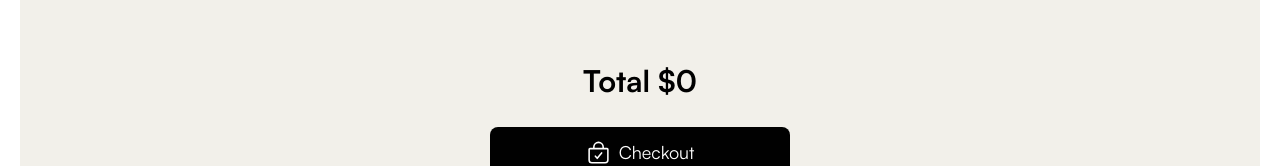
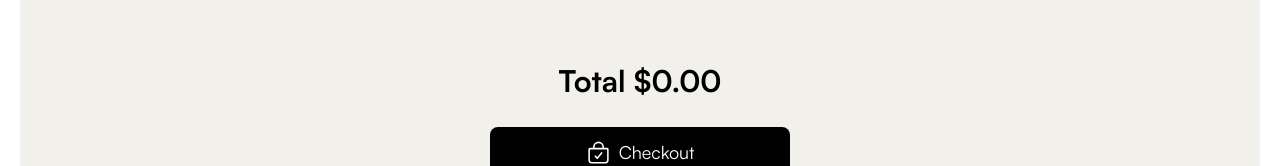
Before and after one commit to anurpeljto/store-frontend, a React (Vite) app in the folder frontend/: page /cart in a window 1280 px wide. Shown: the part 211-377 px from the top of the page. Built offline with nearby package versions, Linux system fonts and the light colour scheme.

Commit message:
Add cart total calculator

```diff
--- a/frontend/src/components/Cart/CartListing.jsx
+++ b/frontend/src/components/Cart/CartListing.jsx
@@ -4,7 +4,7 @@ import { CiSquareMinus } from "react-icons/ci";
 import { increaseQuantity, decreaseQuantity } from '../../redux/cart/cartSlice';
 import { useDispatch } from 'react-redux';
 
-const CartListing = ({product, setPrice}) => {
+const CartListing = ({product}) => {
     const dispatch = useDispatch();
     const handleIncreaseQuantity = () => {
         dispatch(increaseQuantity({product}));
@@ -12,13 +12,9 @@ const CartListing = ({product, setPrice}) => {
     const handleDecreaseQuantity = () => {
         dispatch(decreaseQuantity({product}));
     }
-
-    useEffect(() => {
-        setPrice += total
-    }, [product.quantity])
-
-    const taxes = Number((10/100 * (product.quantity * 99.99)).toFixed(2))
-    const total = ((product.quantity*99.99) + taxes).toFixed(2);
+    const price = product.price.split('$')[1];
+    const taxes = Number((10/100 * (product.quantity * price)).toFixed(2))
+    const total = ((product.quantity*price) + taxes).toFixed(2);
   return (
     <div className='bg-cream grid grid-cols-2 grid-rows-auto sm:grid-flow-col items-top justify-between py-10 border-b-2 border-blackTheme sm:w-[900px]'>
         {/* image of product */}
@@ -42,7 +38,7 @@ const CartListing = ({product, setPrice}) => {
         </div>
 
         <div className='sm:grid hidden grid-cols-1 items-between justify-start col-start-3 gap-5 grid-flow-row w-[200px]'>
-                <span>{product.quantity} x <strong>$99.99</strong></span>
+                <span>{product.quantity} x <strong>{product.price}</strong></span>
                 <hr />
                 <span>Tax & PDV: ${taxes} </span>
                 <hr />
--- a/frontend/src/components/Product/Details/Details.jsx
+++ b/frontend/src/components/Product/Details/Details.jsx
@@ -13,7 +13,7 @@ const Details = ({product}) => {
         <IoStarSharp fill='orange'/>
         <p>44 reviews</p>
       </div>
-      <h1 className='text-3xl font-bold sm:mt-10'>$99.99</h1>
+      <h1 className='text-3xl font-bold sm:mt-10'>{product.price}</h1>
       <AddToCart product={product}/>
     </div>
   )
--- a/frontend/src/pages/CartPage.jsx
+++ b/frontend/src/pages/CartPage.jsx
@@ -2,16 +2,17 @@ import React, { useState } from 'react'
 import { useSelector } from 'react-redux'
 import CartListing from '../components/Cart/CartListing'
 import CheckoutButton from '../components/Cart/CheckoutButton'
+import { getTotalPrice } from '../redux/cart/cartSlice'
 
 const CartPage = () => {
     const products = useSelector((state) => state.cart.products)
-    console.log(products);
-    const [totalPrice, setTotalPrice] = useState(0);
+    const totalPrice = useSelector(getTotalPrice).toFixed(2);
+    console.log(totalPrice);
   return (
     <div className='w-full h-full flex flex-col bg-cream rounded-lg sm:p-5 p-5 items-center justify-center'>
         <h1 className='text-5xl font-bold mb-10'>Your cart</h1>
         {
-            products.map((product, index) => <CartListing setPrice={setTotalPrice} product={product} key={index}/>)
+            products.map((product, index) => <CartListing product={product} key={index}/>)
         }
 
         <div className='flex sm:w-[900px] flex-col justify-between items-center'>
--- a/frontend/src/redux/cart/cartSlice.js
+++ b/frontend/src/redux/cart/cartSlice.js
@@ -29,12 +29,15 @@ const cartSlice = createSlice({
             } else {
                 givenProduct.quantity -= 1;
             }
-        },
-        getTotalPrice: (state) => {
-            const totalPrice = state.products.map(product => (product.price * product.quantity));
-            return totalPrice;
         }
     }
 });
 export const {addToCart, increaseQuantity, decreaseQuantity} = cartSlice.actions;
 export const cart = cartSlice.reducer;
+
+export const getTotalPrice = (state) => {
+    return state.cart.products.reduce((total, product) => {
+        let price = product.price.split('$')[1];
+        return total + (price * product.quantity)
+    }, 0);
+}
```
